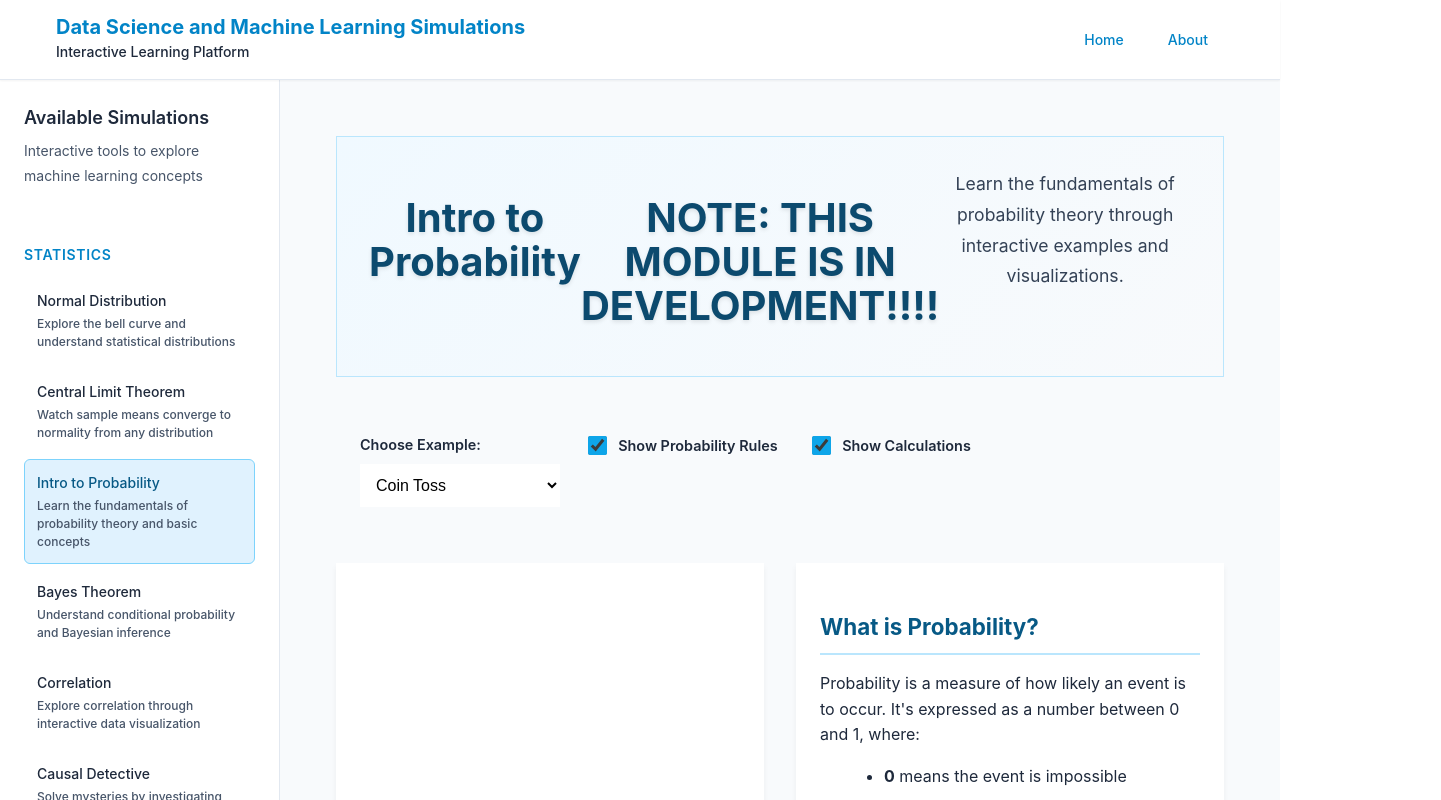
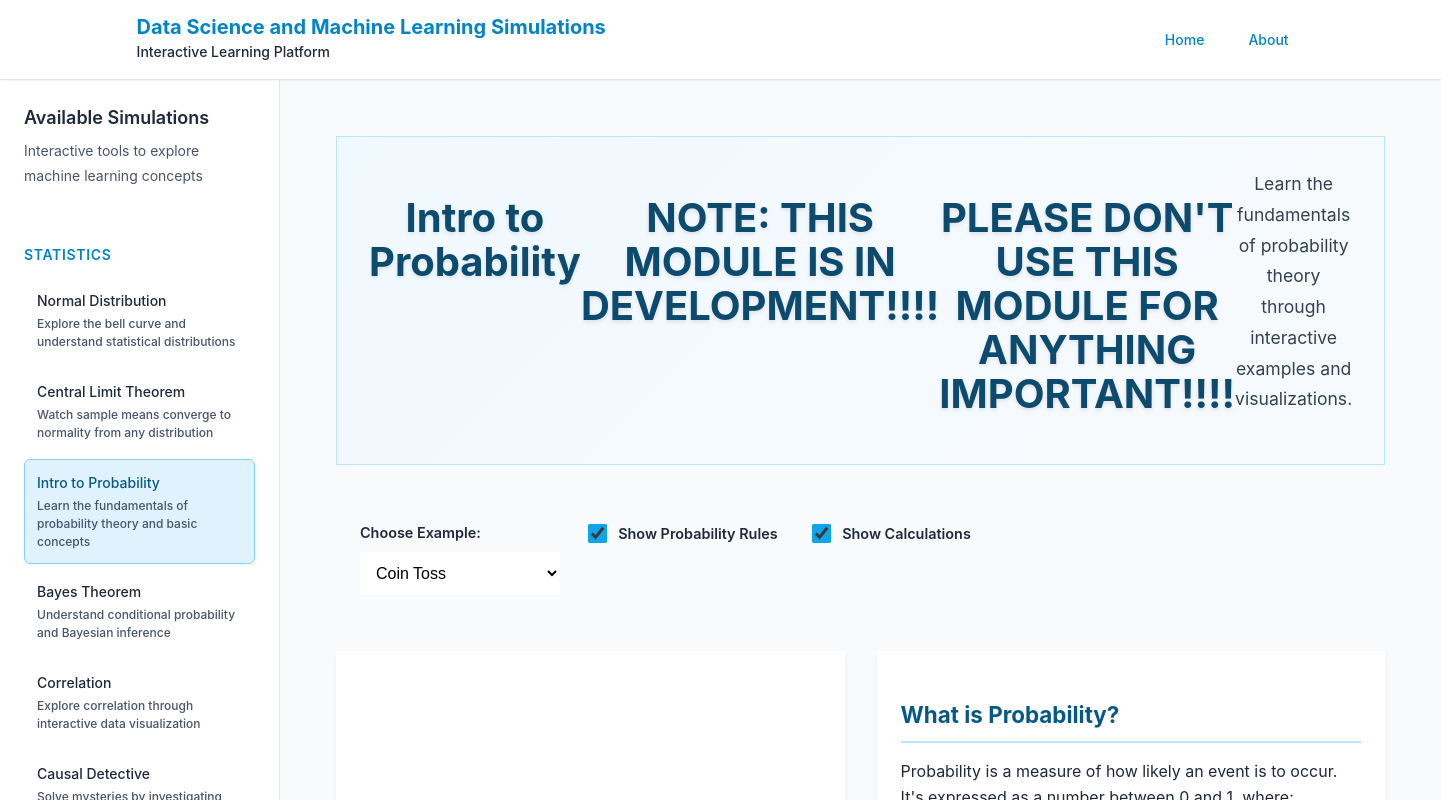
Before and after one commit to untwist/AI4C, a React (Vite) app in the folder ml-simulations/: page /AI4C/intro-probability in a window 1280 px wide. Shown: the top 800 px of the page, 1441 px wide, since content can reach past the window. Built offline with nearby package versions, Linux system fonts and the light colour scheme.

Commit message:
Add warning message to Intro to Probability module: Include a note advising users not to use the module for important tasks, emphasizing its developmental status. This enhances user awareness regarding the module's reliability.

```diff
--- a/ml-simulations/src/pages/IntroToProbability.tsx
+++ b/ml-simulations/src/pages/IntroToProbability.tsx
@@ -240,6 +240,7 @@ const IntroToProbability: React.FC = () => {
             <div className="simulation-header">
                 <h1>Intro to Probability</h1>
                 <h1>NOTE: THIS MODULE IS IN DEVELOPMENT!!!!</h1>
+                <h1>PLEASE DON'T USE THIS MODULE FOR ANYTHING IMPORTANT!!!!</h1>
                 <p className="simulation-description">
                     Learn the fundamentals of probability theory through interactive examples and visualizations.
                 </p>
```
